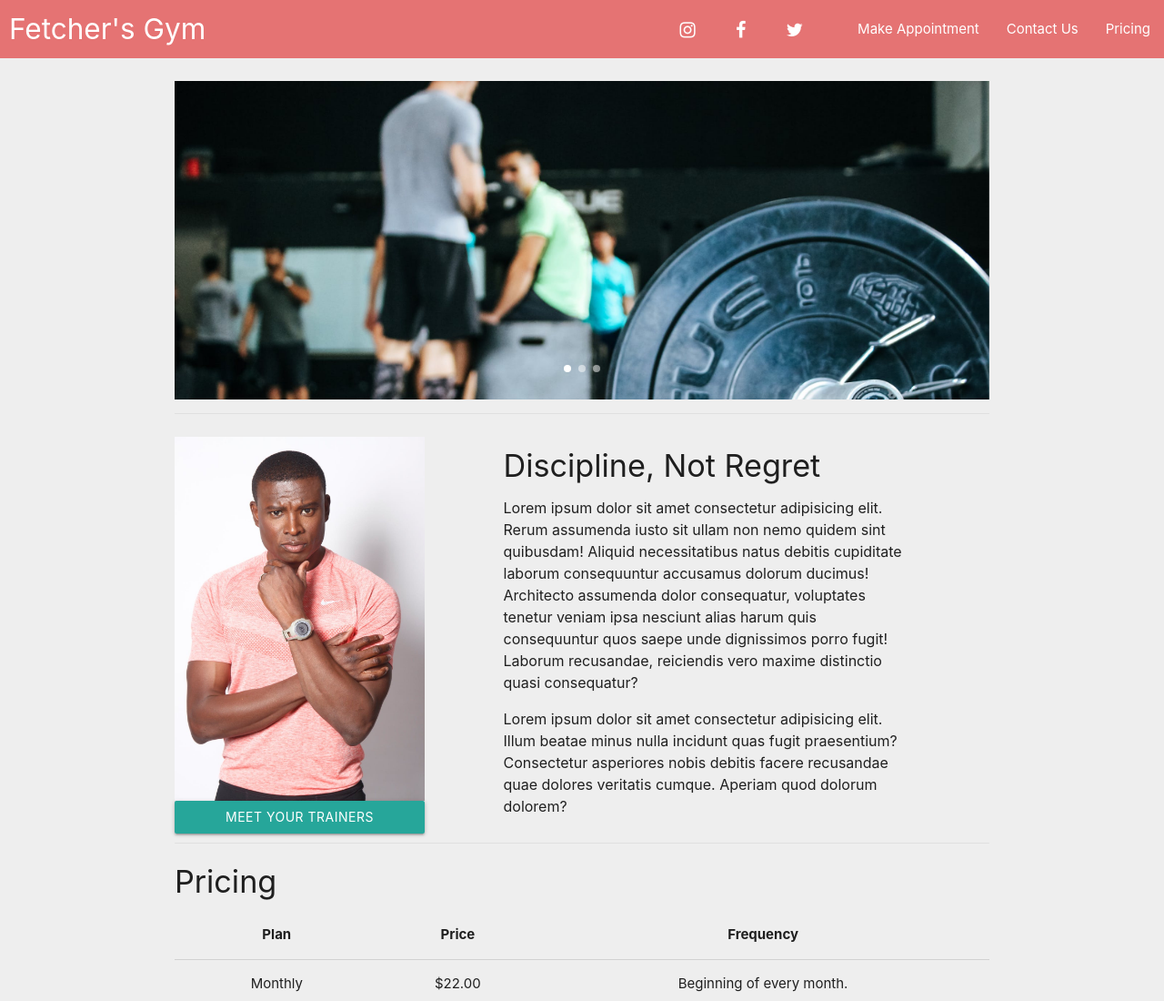
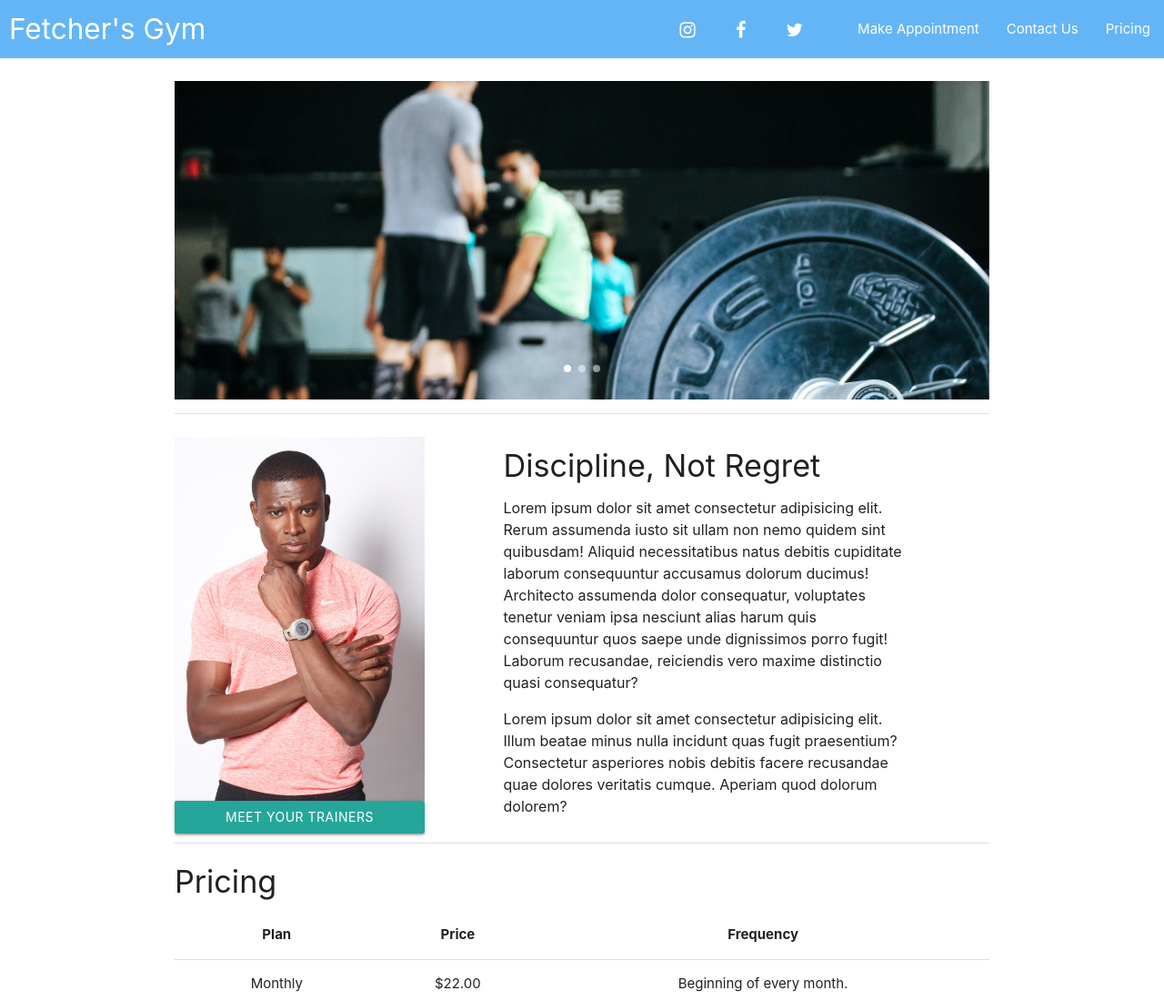
Before and after one commit to MarcDwyer/MockUpServer, a website: page public/index.html in a window 1280 px wide. Shown: the top 1100 px of the page at 91% size. Drawn offline with nearby package versions, Linux system fonts and the light colour scheme; some packages are replaced by stand-ins of ours.

Commit message:
Color change

```diff
--- a/public/index.html
+++ b/public/index.html
@@ -11,7 +11,7 @@
 </head>
 <body>
     <nav>
-        <div class="nav-wrapper red lighten-2">
+        <div class="nav-wrapper blue lighten-2">
           <a href="#" class="brand-logo">Fetcher's Gym</a>
           <a href="#" data-target="mobile-demo" class="sidenav-trigger"><i class="fa fa-bars"></i></a>
           <ul id="nav-mobile" class="right hide-on-med-and-down">
--- a/public/styles/styles.css
+++ b/public/styles/styles.css
@@ -7,7 +7,7 @@
 body {
     margin: 0;
     padding: 0;
-    background-color: #eee;
+
 }
 .divider {
     background-color: var(--bordercolor);
```
